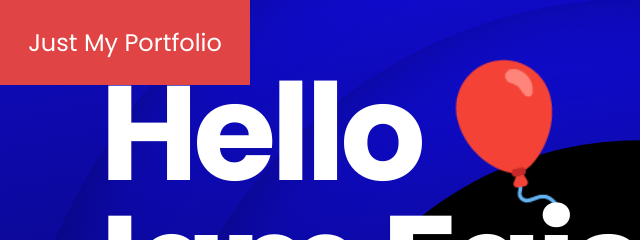
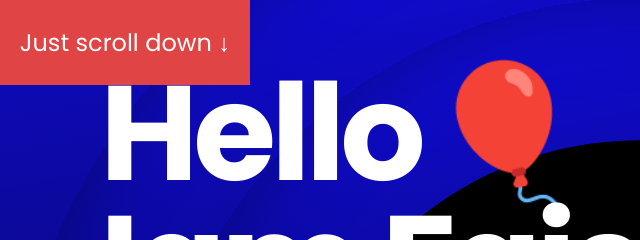
Before and after one commit to MFaisal00359/MFaisal00359.github.io, a website: page index.html in a window 1280 px wide. Shown: the top 240 px of the page, 0-640 px from the left. Drawn offline with nearby package versions, Linux system fonts and the light colour scheme.

Commit message:
Just scroll

```diff
--- a/index.html
+++ b/index.html
@@ -17,7 +17,7 @@
     <!-- navbar -->
     <nav>
         <div class="logo">
-            Just My Portfolio
+            Just scroll down ↓
         </div>
         <div class="navbar">
             <ul class="sub-nav">
```
